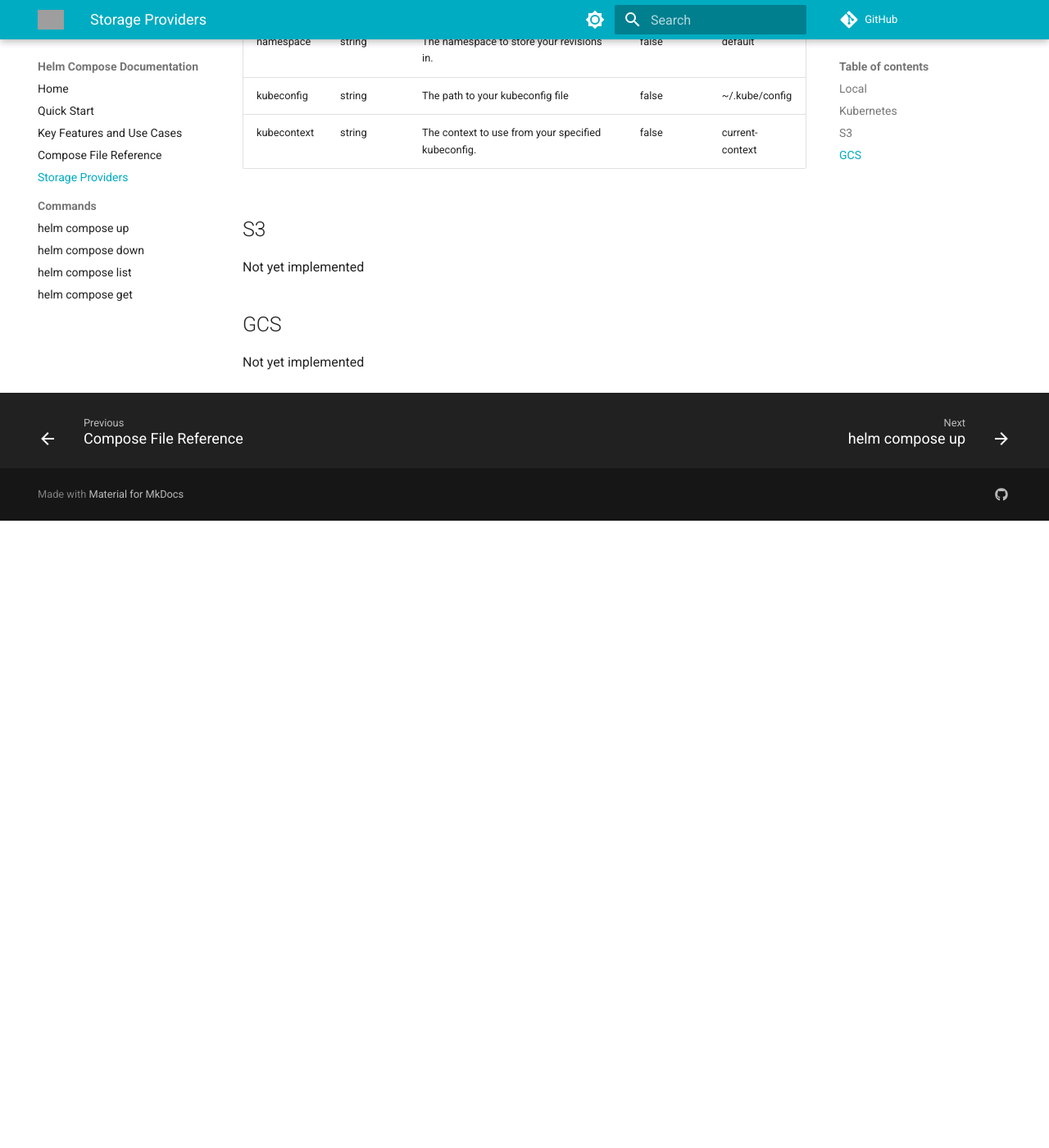
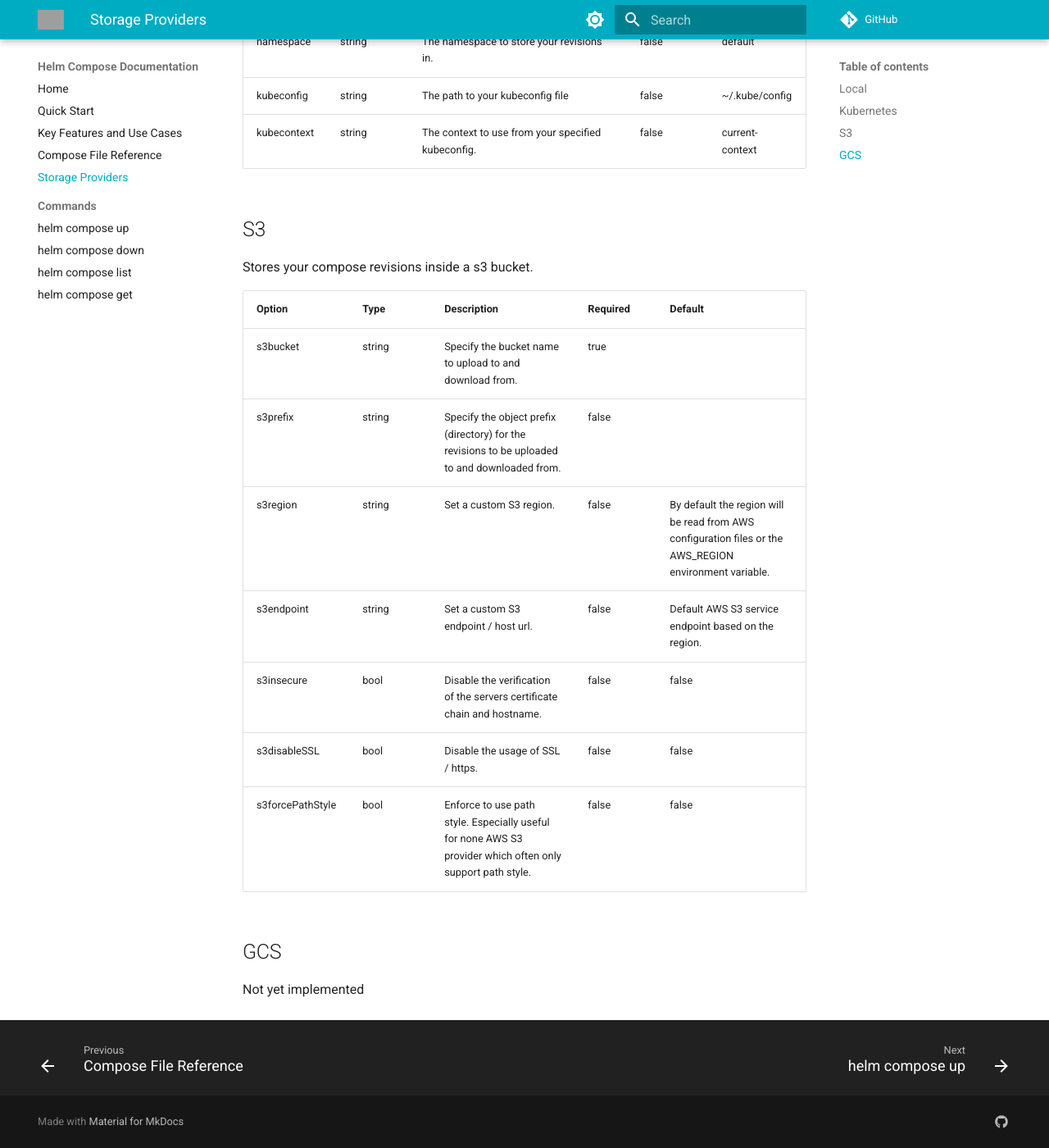
Before and after one commit to seacrew/helm-compose, an MkDocs documentation site: the page built from docs/storage-providers.md, in a window 1280 px wide and 1400 px high, scrolled down 984 px. Shown: the whole window at 82% size. Built offline with MkDocs 1.6.1 and Material for MkDocs 9.7.7, drawn with Linux system fonts in a browser that asks for light colours; comment, search, counter and statistics services are not loaded; the version menu is left out; before the commit the page ends 1619 px from its top, so only the background shows below that; grey boxes are pictures that could not be loaded.

Commit message:
add insecure and ssl settings; add basic s3 provider doc

```diff
--- a/docs/storage-providers.md
+++ b/docs/storage-providers.md
@@ -28,7 +28,17 @@ Stores your compose revisions similar to helm releases inside secrets in a kuber
 
 ## S3
 
-Not yet implemented
+Stores your compose revisions inside a s3 bucket.
+
+| Option           | Type   | Description                                                                                                | Required | Default                                                                                                 |
+| ---------------- | ------ | ---------------------------------------------------------------------------------------------------------- | -------- | ------------------------------------------------------------------------------------------------------- |
+| s3bucket         | string | Specify the bucket name to upload to and download from.                                                    | true     |                                                                                                         |
+| s3prefix         | string | Specify the object prefix (directory) for the revisions to be uploaded to and downloaded from.             | false    |                                                                                                         |
+| s3region         | string | Set a custom S3 region.                                                                                    | false    | By default the region will be read from AWS configuration files or the AWS_REGION environment variable. |
+| s3endpoint       | string | Set a custom S3 endpoint / host url.                                                                       | false    | Default AWS S3 service endpoint based on the region.                                                    |
+| s3insecure       | bool   | Disable the verification of the servers certificate chain and hostname.                                    | false    | false                                                                                                   |
+| s3disableSSL     | bool   | Disable the usage of SSL / https.                                                                          | false    | false                                                                                                   |
+| s3forcePathStyle | bool   | Enforce to use path style. Especially useful for none AWS S3 provider which often only support path style. | false    | false                                                                                                   |
 
 ## GCS
 
```
Also changed, not shown: 2 other files.
